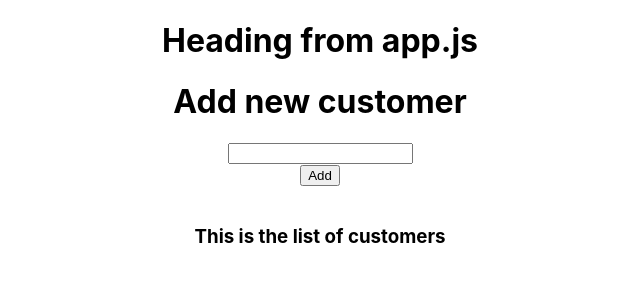
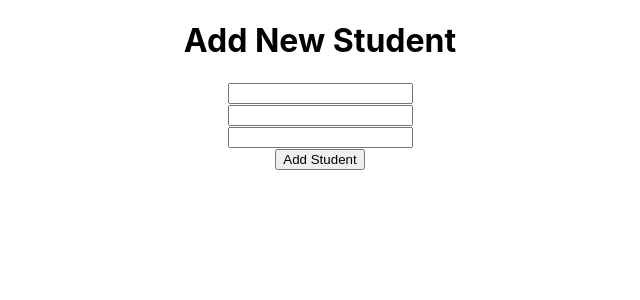
Before and after one commit to vijayadithya831/personal, a React (Create React App) app in the folder Full Stack/React/learn-react/: page / in a window 1280 px wide. Shown: the top 300 px of the page, without its empty margins (320-960 px from the left). Built offline with nearby package versions, Linux system fonts and the light colour scheme.

Commit message:
files updated

```diff
--- a/Full Stack/React/learn-react/src/App.js
+++ b/Full Stack/React/learn-react/src/App.js
@@ -31,7 +31,8 @@ import React from 'react';
 // import ComponentA from './Components/ComponentA';
 // import ComponentWithPropsA from './Components/ComponentWithPropsA';
 // import ComponentWithoutPropsA from './Components/ComponentWithoutPropsA';
-import CustomerAdd from './Components/CustomerAdd';
+// import CustomerAdd from './Components/CustomerAdd';
+import StudentAddTask from './Components/StudentAddTask';
 
 
 
@@ -106,8 +107,9 @@ function App() {
         <TaskContext.Provider value='Venkat'>
           <ComponentWithoutPropsA/>
         </TaskContext.Provider> */}
-        <h1>Heading from app.js</h1>
-        <CustomerAdd/>
+        {/* <h1>Heading from app.js</h1>
+        <CustomerAdd/> */}
+        <StudentAddTask/>
 
 
 
--- a/Full Stack/React/learn-react/src/Components/CustomerView.js
+++ b/Full Stack/React/learn-react/src/Components/CustomerView.js
@@ -9,7 +9,6 @@ export default function CustomerView(props) {
                     props.customers.map((customer,index)=><li key={index}>{customer}</li>)
                 }
             </ul>
-
         </>
     );
 }
--- /dev/null
+++ b/Full Stack/React/learn-react/src/Components/StudentAddTask.js
@@ -0,0 +1,37 @@
+import React, {useState} from 'react';
+import StudentViewTask from './StudentViewTask';
+
+function StudentAddTask() {
+    const [nameInput, setNameInput] = useState("");
+    const [ageInput, setAgeInput] = useState("");
+    const [deptInput, setDeptInput] = useState("");
+    const [studentNames, setStudentNames] = useState([]);
+    const [studentAges, setStudentAges] = useState([]);
+    const [studentDepts, setStudentDepts] = useState([]);
+    const [showStudentInfo, setShowStudentInfo] = useState(false);
+    function addStudent() {
+        if(nameInput && ageInput && deptInput){
+            setStudentNames((prevState)=>[...prevState, nameInput]);
+            setStudentAges((prevState)=>[...prevState, ageInput]);
+            setStudentDepts((prevState)=>[...prevState, deptInput]);
+            console.log();
+            setNameInput("");
+            setAgeInput("");
+            setDeptInput("");
+            setShowStudentInfo(true)
+        }
+    }
+
+    return(
+        <>
+            <h1>Add New Student</h1>
+            <input type='text' value={nameInput} onChange={(e)=>{setNameInput(e.target.value)}}/><br/>
+            <input type='text' value={ageInput} onChange={(e)=>{setAgeInput(e.target.value)}}/><br/>
+            <input type='text' value={deptInput} onChange={(e)=>{setDeptInput(e.target.value)}}/><br/>
+            <button onClick={addStudent}>Add Student</button><br/><br/>
+            {showStudentInfo && <StudentViewTask studentNames={studentNames} studentAges={studentAges} studentDepts={studentDepts}/>}
+        </>
+    );
+}
+
+export default StudentAddTask;
--- /dev/null
+++ b/Full Stack/React/learn-react/src/Components/StudentViewTask.js
@@ -0,0 +1,24 @@
+import React from 'react';
+
+function StudentViewTask(props) {
+    const studentNames = props.studentNames || [];
+    const studentAges = props.studentAges || [];
+    const studentDepts = props.studentDepts || [];
+    return(
+        <>
+            <h2>This is the list of students</h2>
+            <ul style={{listStyle: 'none'}}>
+                {studentNames.map((studentName,index)=><li key={index}>{studentName}</li>)}
+            </ul>
+            <h2>Student Information</h2>
+            <ul style={{listStyle:'none'}}>
+                {studentNames.map((studentName, index)=><li key={index}>
+                    {studentName} is {studentAges[index]} years old and belongs to {studentDepts[index]} department.
+                </li>
+                )}
+            </ul>
+        </>
+    );
+}
+
+export default StudentViewTask;
```
